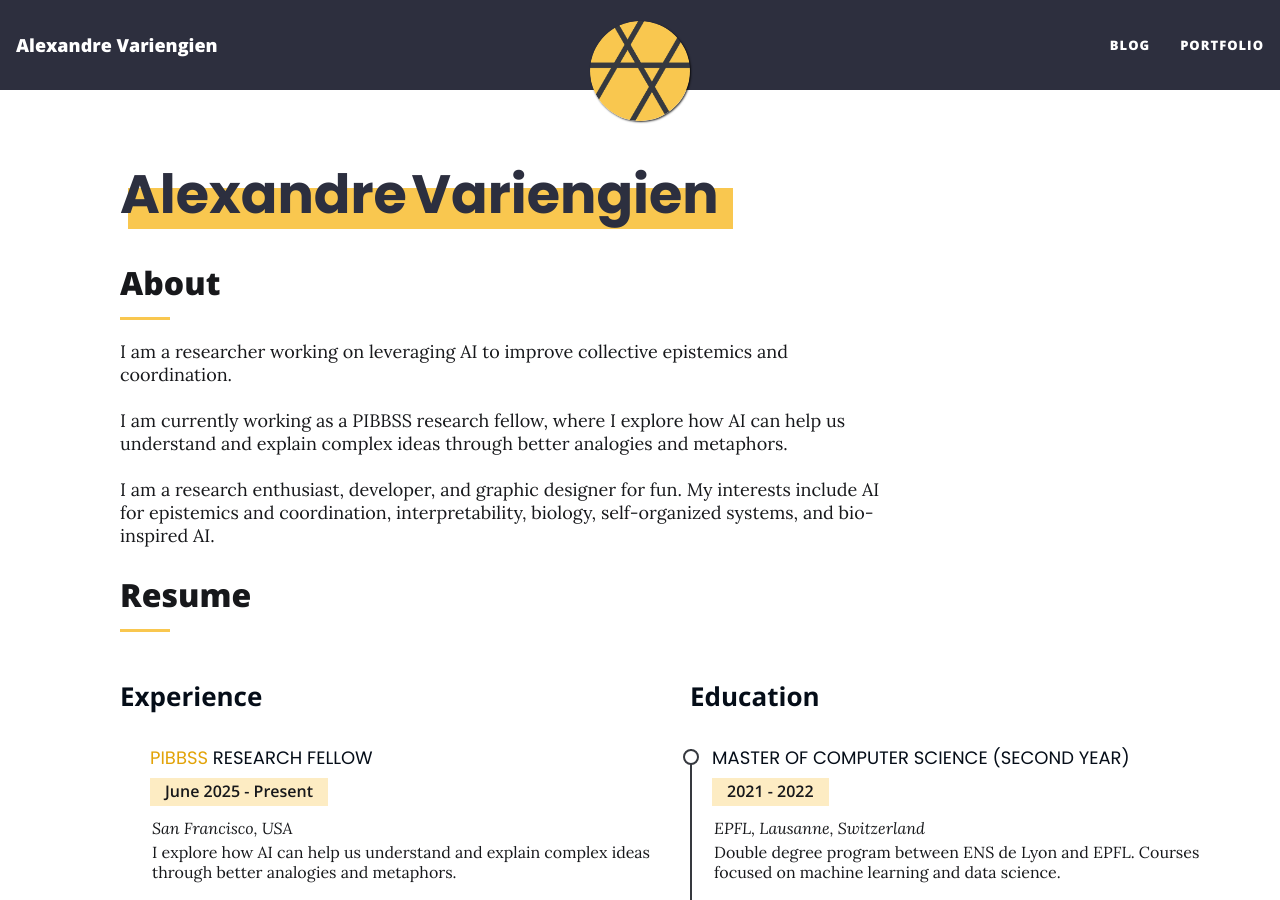
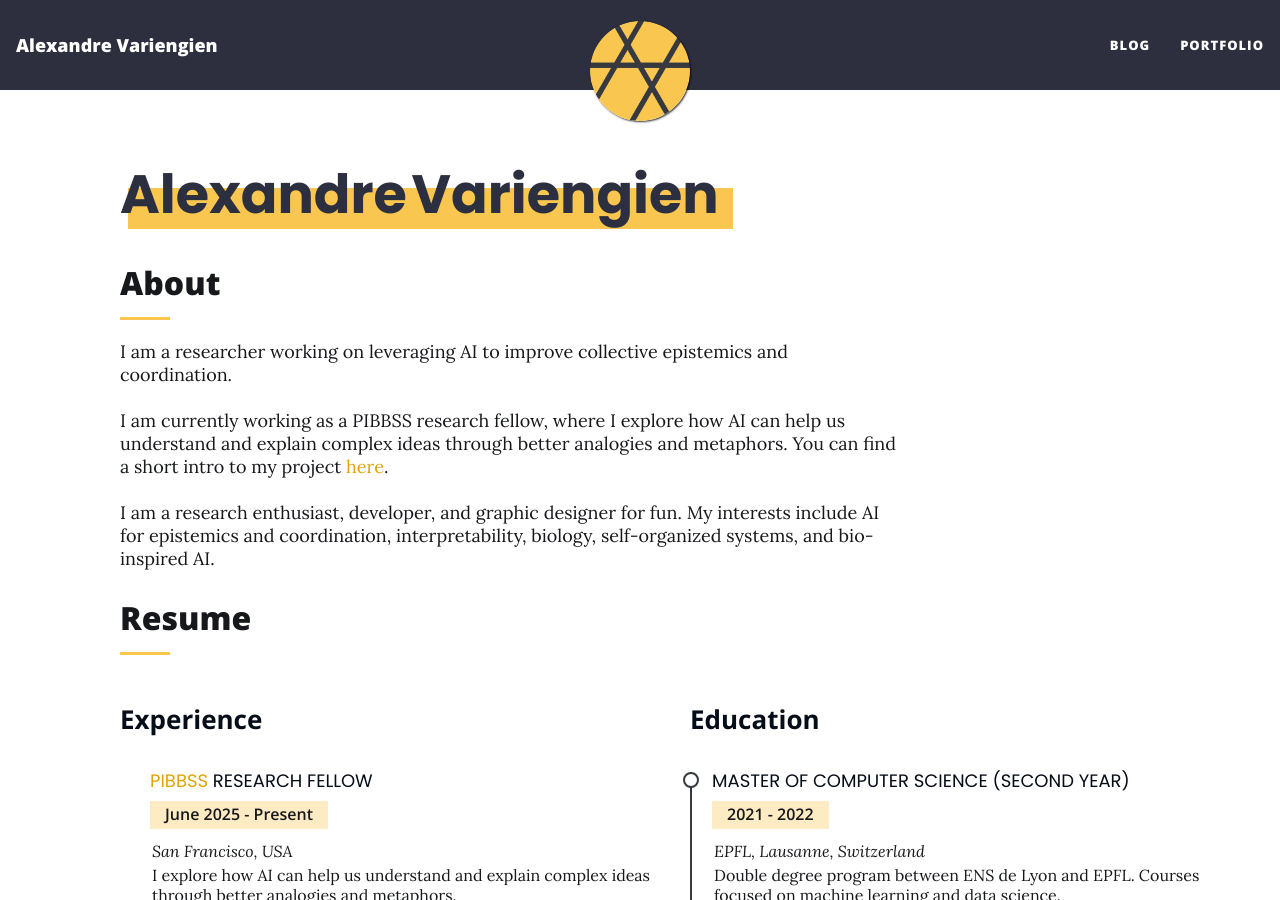
Before and after one commit to aVariengien/avariengien.github.io, a Jekyll site: the page built from index.html, in a window 1280 px wide and 900 px high. Built offline with Jekyll 4.4.1, drawn with Linux system fonts in a browser that asks for light colours; the list of posts is cut into pages by our own code.

Commit message:
add project description

```diff
--- a/index.html
+++ b/index.html
@@ -25,7 +25,7 @@ subtitle:
           <p>
             I am a researcher working on leveraging AI to improve collective epistemics and coordination.
             <br><br>
-            I am currently working as a PIBBSS research fellow, where I explore how AI can help us understand and explain complex ideas through better analogies and metaphors.
+            I am currently working as a PIBBSS research fellow, where I explore how AI can help us understand and explain complex ideas through better analogies and metaphors. You can find a short intro to my project <a href="https://docs.google.com/document/d/1C7az41tLmt7yTtFsV_ACpz39m1JzU8VfE2ETm0QdzRs/edit?tab=t.0">here</a>.
             <br><br>
             I am a research enthusiast, developer, and graphic designer for fun. My interests include AI for epistemics and coordination, interpretability, biology, self-organized systems, and bio-inspired AI.
           </p>
```
